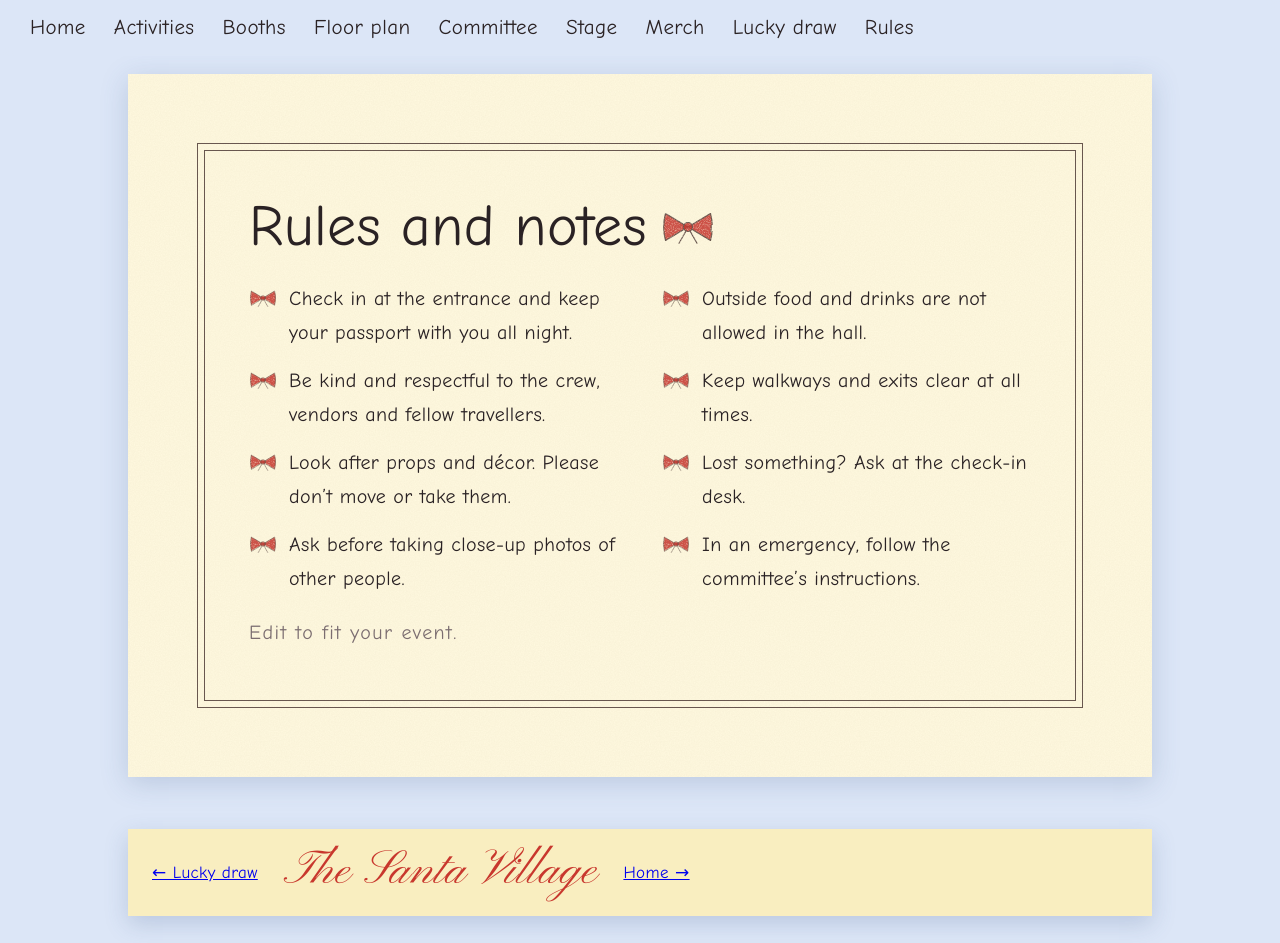
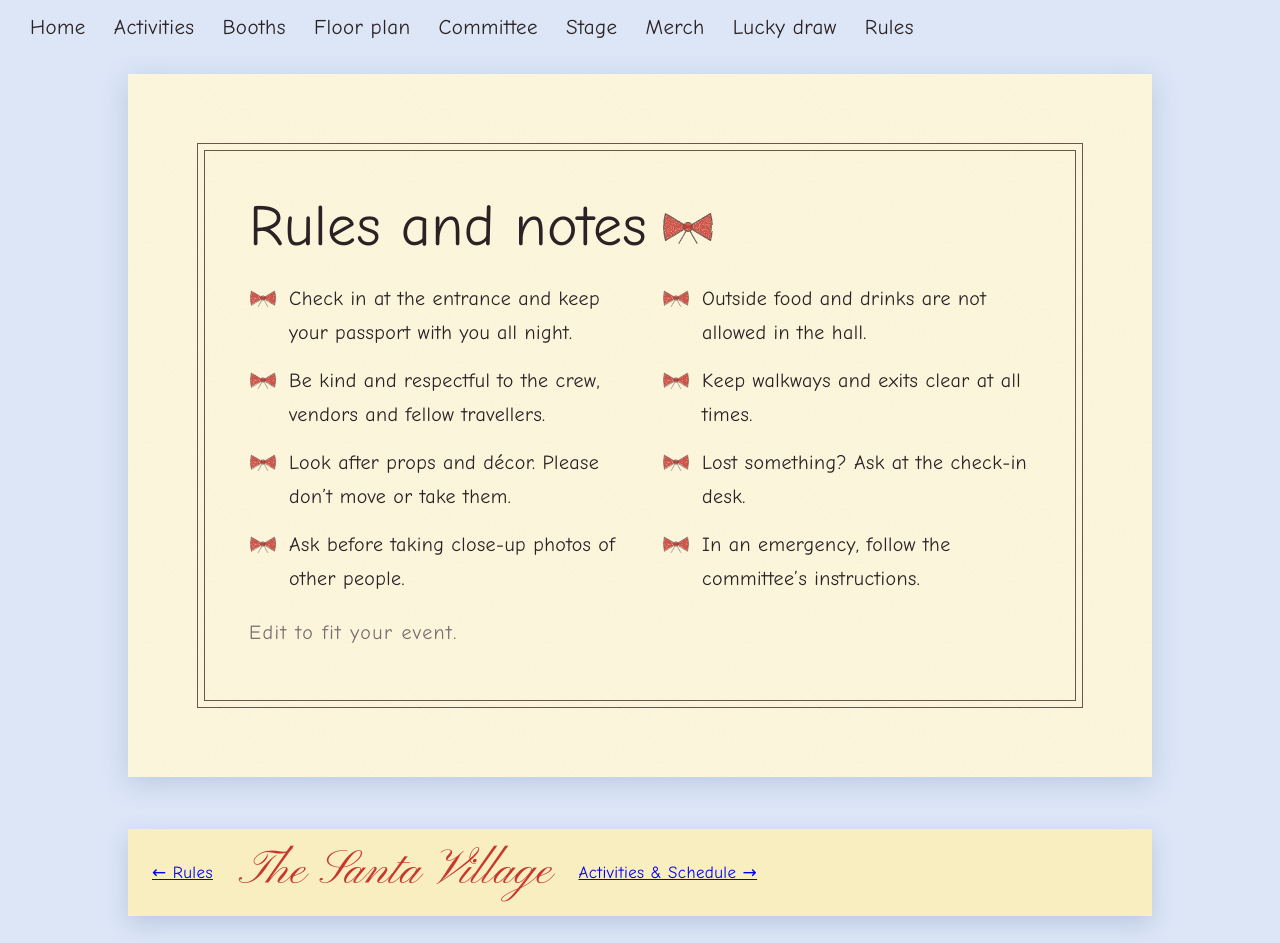
Before and after one commit to jkhai0506/TheSantaVillage, a plain HTML site: page rules.html in a window 1280 px wide. Shown: the top 943 px of the page. Drawn offline with Linux system fonts and the light colour scheme; a web font is replaced by a local one.

Commit message:
Add navigation links to rules page

```diff
--- a/rules.html
+++ b/rules.html
@@ -40,4 +40,10 @@
 <li><svg viewbox="0 0 60 40"><use height="40" href="#bow" width="60"></use></svg>In an emergency, follow the committee’s instructions.</li>
 </ul>
 <p class="soft">Edit to fit your event.</p></div>
-</section><div class="band page-pager"><a href="lucky-draw.html">← Lucky draw</a><span class="bt">The Santa Village</span><a href="index.html">Home →</a></div></main><footer><div class="script">Merry Christmas</div><p>See you under the clock.</p><a href="index.html" class="footer-home">BACK TO HOME ↑</a></footer><script src="script.js"></script></body></html>
+</section>
+<div class="band page-pager">
+  <a href="rules.html">← Rules</a>
+  <span class="bt">The Santa Village</span>
+  <a href="activities.html">Activities &amp; Schedule →</a>
+</div>
+</main><footer><div class="script">Merry Christmas</div><p>See you under the clock.</p><a href="index.html" class="footer-home">BACK TO HOME ↑</a></footer><script src="script.js"></script></body></html>
```
